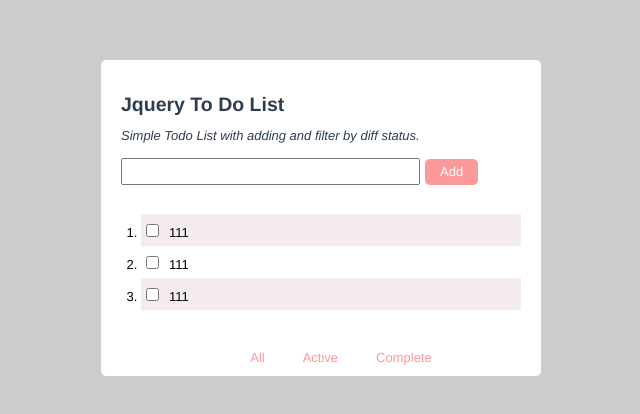
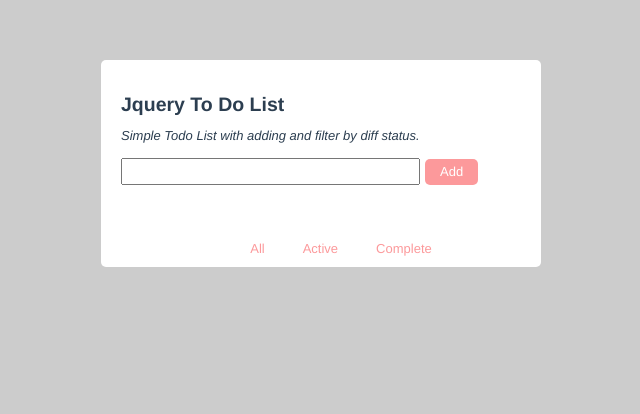
Before and after one commit to Amyoyzl/Todo-List-v1, a Vue app: page / in a window 1280 px wide. Shown: the top 414 px of the page, without its empty margins (319-959 px from the left). Built offline with nearby package versions, Linux system fonts and the light colour scheme.

Commit message:
todo list add item

```diff
--- a/package.json
+++ b/package.json
@@ -9,7 +9,8 @@
   },
   "dependencies": {
     "core-js": "^2.6.5",
-    "vue": "^2.6.10"
+    "vue": "^2.6.10",
+    "vuex": "^3.1.1"
   },
   "devDependencies": {
     "@vue/cli-plugin-babel": "^3.9.0",
--- a/src/components/AddItem.vue
+++ b/src/components/AddItem.vue
@@ -1,12 +1,33 @@
 <template>
-    <div id="addItem">
-      <input class="input-text" type="text" />
-      <div id="button">Add</div>
-    </div>
+  <div id="addItem">
+    <input class="input-text" type="text" v-model="itemContent" />
+    <div id="button" @click="add">Add</div>
+  </div>
 </template>
 
 <script>
 export default {
-    name: 'AddItem'
-}
+  name: "AddItem",
+  data() {
+    return {
+      itemContent: "",
+      len: 0
+    };
+  },
+  methods: {
+    add() {
+      if (this.itemContent.length > 0) {
+        let item = {
+          id: this.len++,
+          isChecked: false,
+          content: this.itemContent
+        };
+        this.$store.commit("addItem", item);
+        this.itemContent = "";
+      } else {
+          alert("nothing add");
+      }
+    }
+  }
+};
 </script>
--- a/src/components/Filters.vue
+++ b/src/components/Filters.vue
@@ -11,7 +11,7 @@
 <script>
 import FilterButton from "./FilterButton";
 export default {
-  name: "filter",
+  name: "filters",
   components: {
     "v-filter-button": FilterButton
   },
--- a/src/components/Item.vue
+++ b/src/components/Item.vue
@@ -1,12 +1,13 @@
 <template>
     <div id="item">
-        <input type="checkbox" class="done-todo" />
-        <span>111</span>
+        <input type="checkbox" class="done-todo" v-model="item.isChecked" />
+        <span>{{ item.content }}</span>
     </div>
 </template>
 
 <script>
 export default {
-    name: "item"
+    name: "item",
+    props: ['item']
 }
 </script>
--- a/src/components/ItemList.vue
+++ b/src/components/ItemList.vue
@@ -2,14 +2,8 @@
   <div id="item-list">
     <ol>
       <i style="display: none"></i>
-      <li>
-        <v-item />
-      </li>
-      <li>
-        <v-item />
-      </li>
-      <li>
-        <v-item />
+      <li v-for="item in items" :key="item.id">
+        <v-item :item="item"/>
       </li>
     </ol>
   </div>
@@ -21,6 +15,11 @@
   name: "ItemList",
   components: {
     "v-item": Item
+  },
+  computed: {
+    items() {
+      return this.$store.state.items;
+    }
   }
 };
 </script>
--- a/src/main.js
+++ b/src/main.js
@@ -1,8 +1,22 @@
 import Vue from 'vue'
 import App from './App.vue'
+import Vuex from 'vuex'
 
 Vue.config.productionTip = false
+Vue.use(Vuex)
+
+const store = new Vuex.Store({
+    state: {
+        items: []
+    },
+    mutations: {
+        addItem(state, item) {
+            state.items.push(item);
+        }
+    }
+})
 
 new Vue({
-  render: h => h(App),
+    store,
+    render: h => h(App),
 }).$mount('#app')
```
Also changed, not shown: 1 other file (tests, documents, lock files or other folders).
